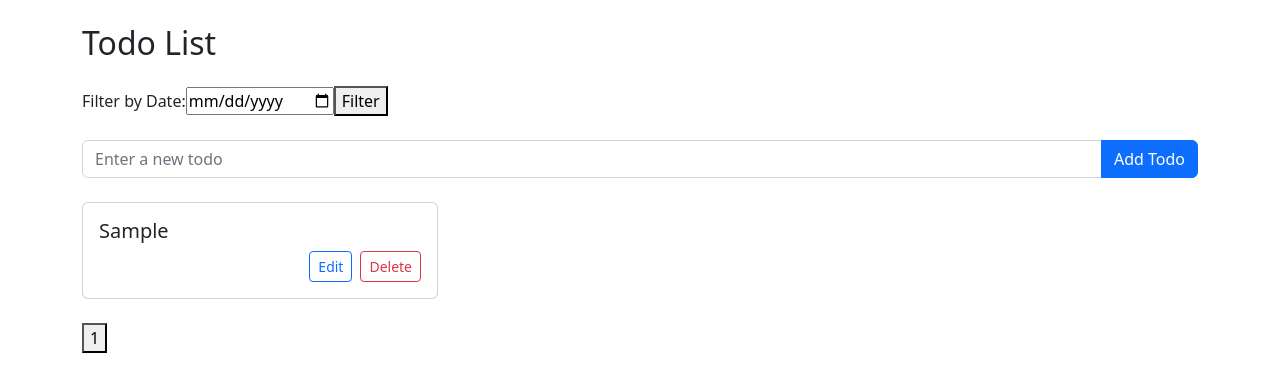
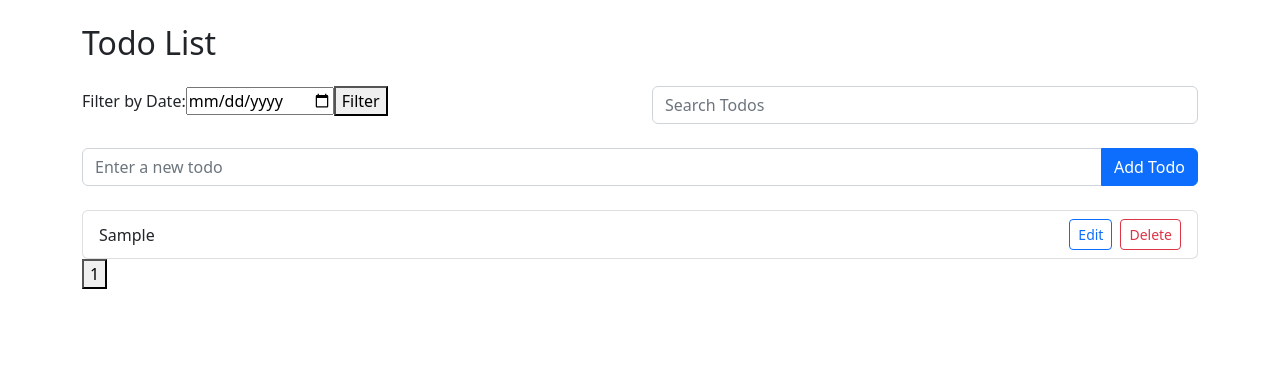
Before and after one commit to sanidhyarc200/reactapp, a React (Vite) app in the folder vite-project/: page / in a window 1280 px wide. Both pictures are taken after typing "Sample" into the empty fields and a click on the button "Add Todo". Shown: the top 392 px of the page. Built offline with nearby package versions, Linux system fonts and the light colour scheme.

Commit message:
search a todo

```diff
--- a/vite-project/src/floorwalktask/components/todoapp.jsx
+++ b/vite-project/src/floorwalktask/components/maintodo.jsx
@@ -12,6 +12,7 @@ const TodoListFW = () => {
   const [currentTodoId, setCurrentTodoId] = useState(null);
   const [currentPage, setCurrentPage] = useState(1);
   const [filteredTodos, setFilteredTodos] = useState(null); // State for filtered todos
+  const [searchTerm, setSearchTerm] = useState(''); // State for search term
   const todosPerPage = 5;
 
   const indexOfLastTodo = currentPage * todosPerPage;
@@ -69,6 +70,15 @@ const TodoListFW = () => {
     setFilteredTodos(filteredTodos);
   };
 
+  const handleSearch = (e) => {
+    setSearchTerm(e.target.value);
+    setFilteredTodos(
+      todos.filter((todo) => {
+        return todo.text.toLowerCase().includes(e.target.value.toLowerCase());
+      })
+    );
+  };
+
   const onPageChange = (pageNumber) => {
     setCurrentPage(pageNumber);
   };
@@ -79,6 +89,15 @@ const TodoListFW = () => {
       <div className="row mb-4">
         <div className="col">
           <TodoFilter onFilter={handleFilterByDate} /> {/* Pass handleFilterByDate as the onFilter prop */}
+        </div>
+        <div className="col">
+          <input
+            type="text"
+            className="form-control"
+            placeholder="Search Todos"
+            value={searchTerm}
+            onChange={handleSearch}
+          />
         </div>
       </div>
       <div className="row mb-4">
@@ -100,13 +119,11 @@ const TodoListFW = () => {
           </form>
         </div>
       </div>
-      <div className="row">
+      <ul className="list-group">
         {currentTodos.map((todo) => (
-          <div key={todo.id} className="col-md-4 mb-4">
-            <div className="card">
-              <div className="card-body">
-                <h5 className="card-title">{todo.text}</h5>
-                <div className="d-flex justify-content-end">
+          <li key={todo.id} className="list-group-item d-flex justify-content-between align-items-center">
+            <div>{todo.text}</div>
+            <div>
               <button onClick={() => handleEdit(todo.id, todo.text)} className="btn btn-sm btn-outline-primary me-2">
                 Edit
               </button>
@@ -114,11 +131,9 @@ const TodoListFW = () => {
                 Delete
               </button>
             </div>
-              </div>
-            </div>
-          </div>
+          </li>
         ))}
-      </div>
+      </ul>
       <Pagination
         todos={filteredTodos || todos} // Use filtered todos if available, otherwise use the original todos
         todosPerPage={todosPerPage}
--- a/vite-project/src/main.jsx
+++ b/vite-project/src/main.jsx
@@ -4,7 +4,7 @@ import React from 'react';
 import ReactDOM from 'react-dom';
 import { Provider } from 'react-redux';
 import store from './floorwalktask/store';
-import TodoListFW from './floorwalktask/components/todoapp';
+import TodoListFW from './floorwalktask/components/maintodo';
 
 ReactDOM.render(
   <Provider store={store}>
```
Lines whose indentation alone changed are shown as unchanged.
